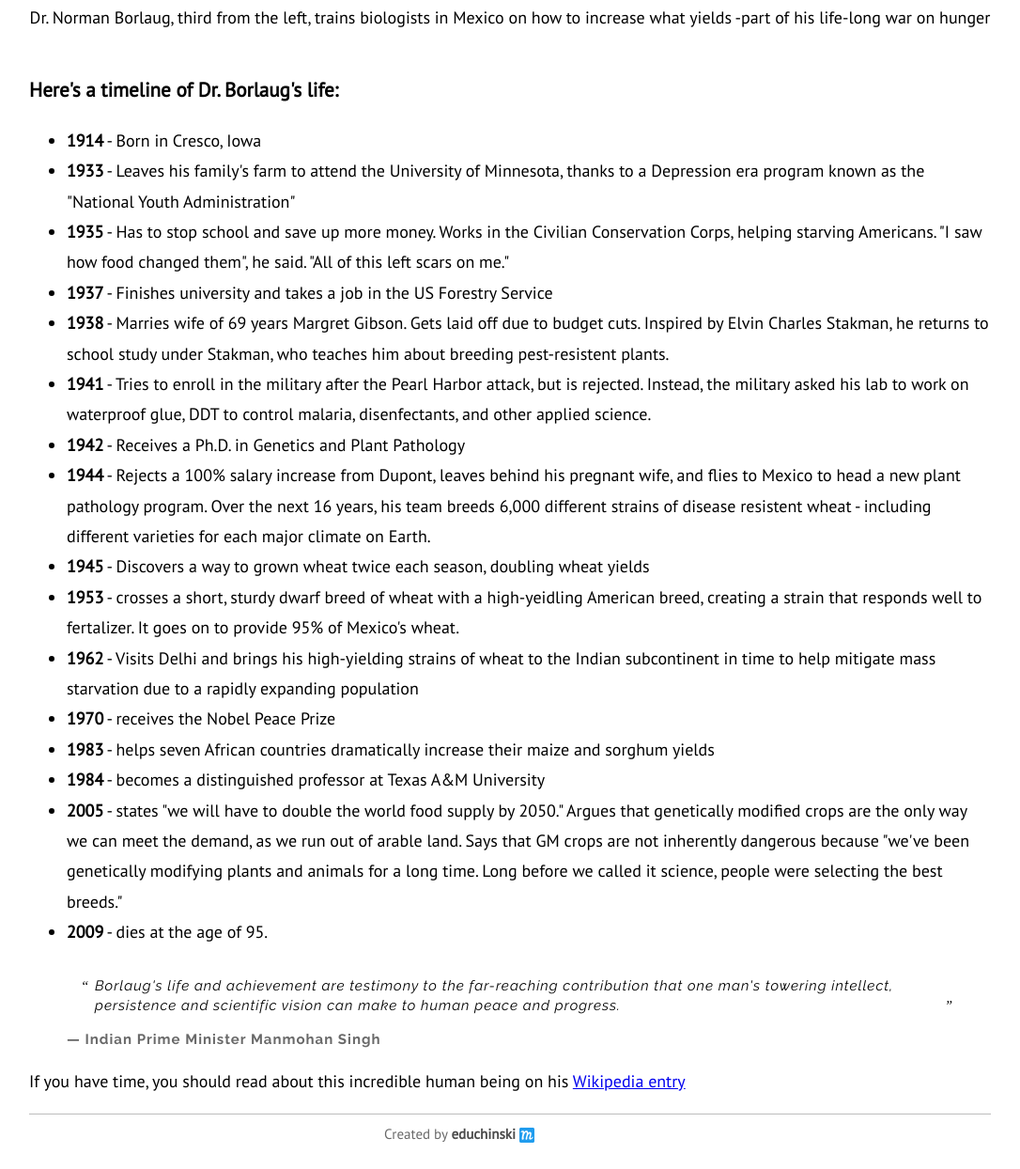
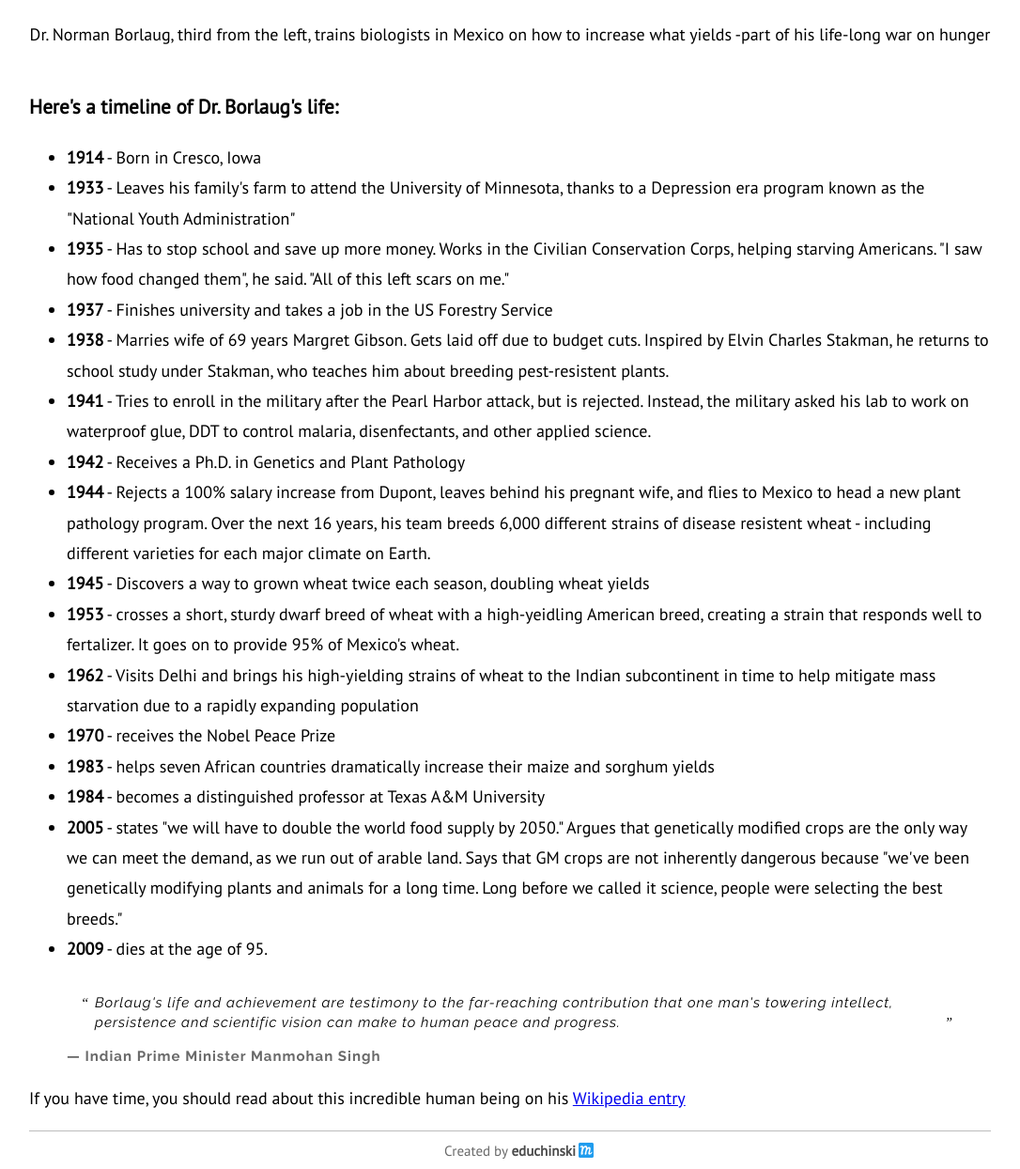
Before and after one commit to educhinski/tribute, a plain HTML site: page index.html in a window 1280 px wide. Shown: the part 657-1901 px from the top of the page at 94% size, without its empty margins (97-1183 px from the left). Drawn offline with Linux system fonts and the light colour scheme.

Commit message:
some little optimization

```diff
--- a/css/style.css
+++ b/css/style.css
@@ -84,13 +84,16 @@ body {
     margin-bottom: 5px;
 }
 
+#my_footer {
+    padding: 0;
+    margin: 10px 0;
+    text-align: center;
+}
+
 #my_footer p {
     font-size: 15px;
     display: inline;
     position: relative;
-    top: 10px;
-    padding-bottom: 10px;
-    left: -5%;
 }
 
 #my_footer a {
@@ -105,7 +108,7 @@ body {
 }
 
 #my_footer img {
-    padding: 4px;
+    padding: 2px 3px;
     position: absolute;
 }
 
@@ -113,14 +116,14 @@ body {
 @media only screen and (max-width: 400px) {
     body {
         width: 100%;
-        margin-left: 5%;
     }
 
     #main {
+        width: 90%;
+        margin: 0 5%;
         text-align: center;
     }
 
-    #main,
     #main blockquote p {
         margin-left: 8px;
     }
@@ -128,9 +131,10 @@ body {
     #main blockquote {
         margin-left: 30px;
     }
+}
 
+@media only screen and (max-width: 768px) {
     #my_footer p {
-        left: -12%;
-        text-align: center;
+        left: -5%;
     }
 }
--- a/index.html
+++ b/index.html
@@ -20,10 +20,10 @@
 
     <div id="img-div">
       <img id="img" src="./img/norman.jpg" alt="Dr. Norman Borlaug">
-      <figcaption id="img-caption">
+      <p id="img-caption">
         Dr. Norman Borlaug, third from the left, trains biologists in Mexico
         on how to increase what yields -part of his life-long war on hunger
-      </figcaption>
+      </p>
     </div>
 
     <div id="tribute-info">
@@ -93,11 +93,9 @@
   </article>
 
   <footer id="my_footer">
-    <center>
-      <p>Created by <a href="https://github.com/educhinski/" target="_blank">
-          educhinski <img src="./img/favicon-16x16.png"></a>
-      </p>
-    </center>
+    <p>Created by <a href="https://github.com/educhinski/" target="_blank">
+        educhinski <img src="./img/favicon-16x16.png" alt="mambo"></a>
+    </p>
   </footer>
 
 </body>
```
